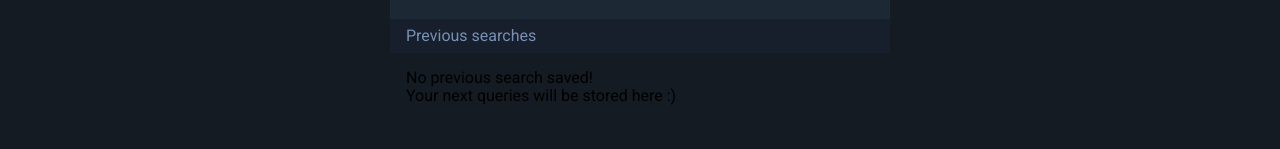
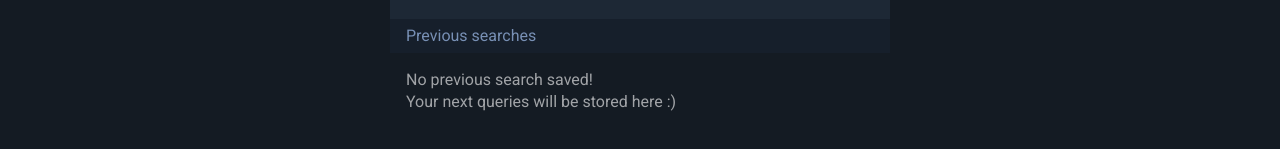
Before and after one commit to ferreiro/messages, a React (Create React App) app: page /search in a window 1280 px wide. Shown: the part 253-402 px from the top of the page. Built offline with nearby package versions, Linux system fonts and the light colour scheme; no server answers.

Commit message:
Properly hadleing errors

```diff
--- a/src/app/components/InfiniteCardList.js
+++ b/src/app/components/InfiniteCardList.js
@@ -1,7 +1,7 @@
 import React, { Component } from 'react'
 import { List, AutoSizer, CellMeasurer, CellMeasurerCache, } from 'react-virtualized'
 import PropTypes from 'prop-types'
-
+import { confirmAlert } from 'react-confirm-alert'
 import * as MessagesApi from '../libs/MessagesApi'
 
 import Card from './Card'
@@ -122,8 +122,25 @@ class InfiniteCardList extends Component {
 				})
 			})
 			.catch(err => {
-				console.log(err)
-				this.setState({ isLoading: false })
+				const alertNodes = document.getElementsByClassName('react-confirm-alert')
+				if (alertNodes.length === 0) {
+					confirmAlert({
+						title: 'Error loading the data',
+						message: 'Hi! We had an error while processing your request and we\'ll'
+								+ 'try in a few seconds again. If the error persist, please'
+								+ ' reach out to me: jorge@ferreiro.me',
+						buttons: [
+						    {
+						      label: 'Retry, thanks!',
+						      onClick: () => console.log('closed')
+						    },
+						]
+					})
+				}
+
+				setTimeout(() => {
+					this.setState({ isLoading: false })
+				}, 72000)
 			})
 	}
 
--- a/src/app/views/Search.js
+++ b/src/app/views/Search.js
@@ -149,7 +149,7 @@ class Search extends Component {
                                 />
 
                                 {this.state.previousSearches.length === 0 && (
-                                    <p style={{ margin: '1em' }}>No previous search saved!<br /> Your next queries will be stored here :)</p>
+                                    <p className='search__noResults'>No previous search saved!<br /> Your next queries will be stored here :)</p>
                                 )}
                             </div>
                         ) : (
--- a/src/styles/css/index.css
+++ b/src/styles/css/index.css
@@ -394,6 +394,9 @@ div {
   background: rgba(19, 74, 117, 0.2);
   color: rgba(255, 255, 255, 0.8);
 }
+.night .search__noResults {
+  color: rgba(255, 255, 255, 0.6);
+}
 .night .placeholder__line,
 .night .placeholder__message {
   background: #41556d;
@@ -413,6 +416,7 @@ div {
 
 .react-confirm-alert-body {
   width: auto;
+  max-width: 350px;
 }
 
 /* Position and sizing of burger button */
@@ -584,6 +588,12 @@ div {
   -moz-background-clip: padding;
   -webkit-background-clip: padding-box;
   background-clip: padding-box;
+}
+
+.search__noResults {
+  margin: 1em;
+  line-height: 22px;
+  color: rgba(0, 0, 0, 0.6);
 }
 
 .list {
--- a/src/styles/scss/index.scss
+++ b/src/styles/scss/index.scss
@@ -564,6 +564,8 @@ div {
 		}
 	}
 
+	.search__noResults { color: rgba(255, 255, 255, 0.6); }
+
 	.placeholder__line,
 	.placeholder__message {
 		background: #41556d;
@@ -586,6 +588,7 @@ div {
 
 .react-confirm-alert-body {
 	width: auto;
+	max-width: 350px;
 }
 
 /* Position and sizing of burger button */
@@ -743,6 +746,14 @@ div {
 		display: inline-block;
 		border: 2px solid #6040b0;
 		@include border-radius(5px);
+	}
+}
+
+.search {
+	&__noResults {
+		margin: 1em;
+		line-height: 22px;
+		color: rgba(0, 0, 0, 0.6);
 	}
 }
 
```
Also changed, not shown: 1 other file (tests, documents, lock files or other folders).
